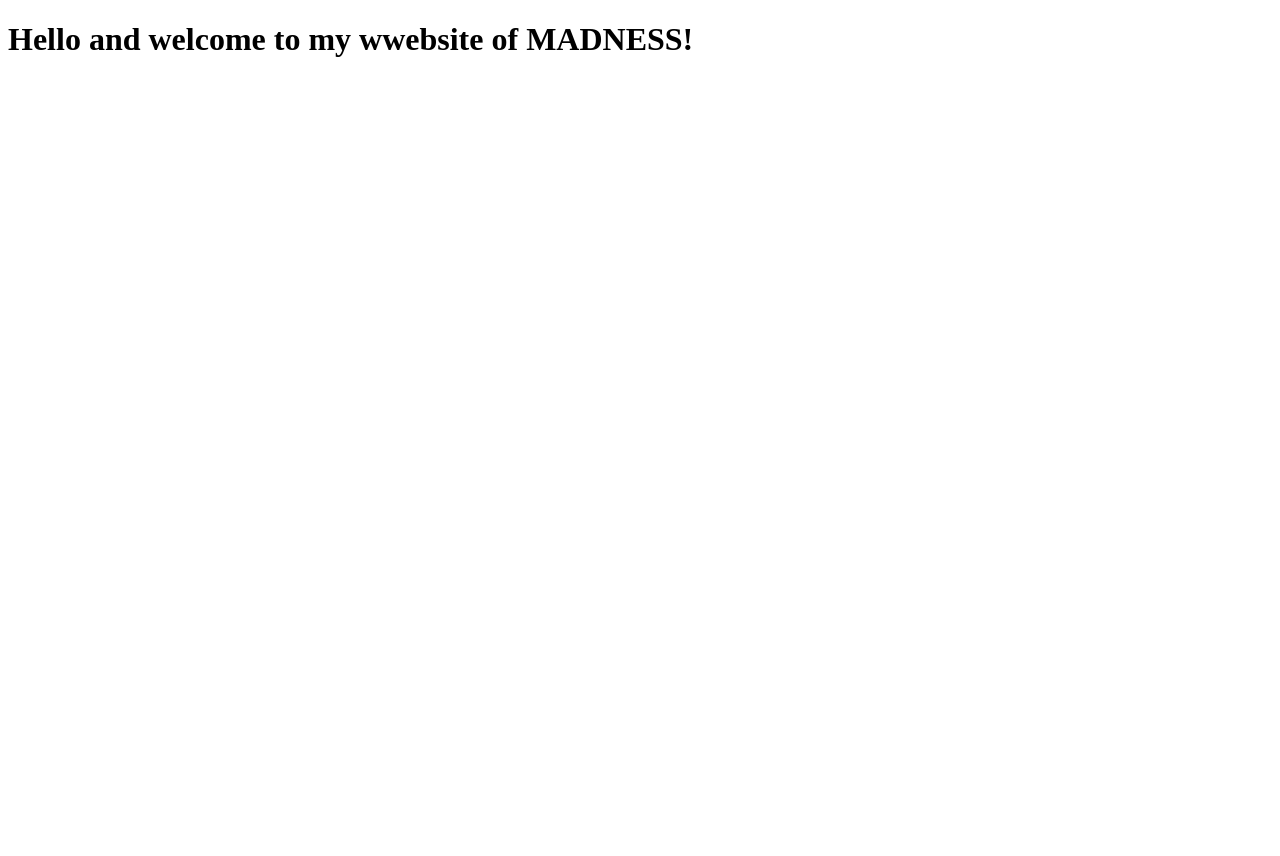
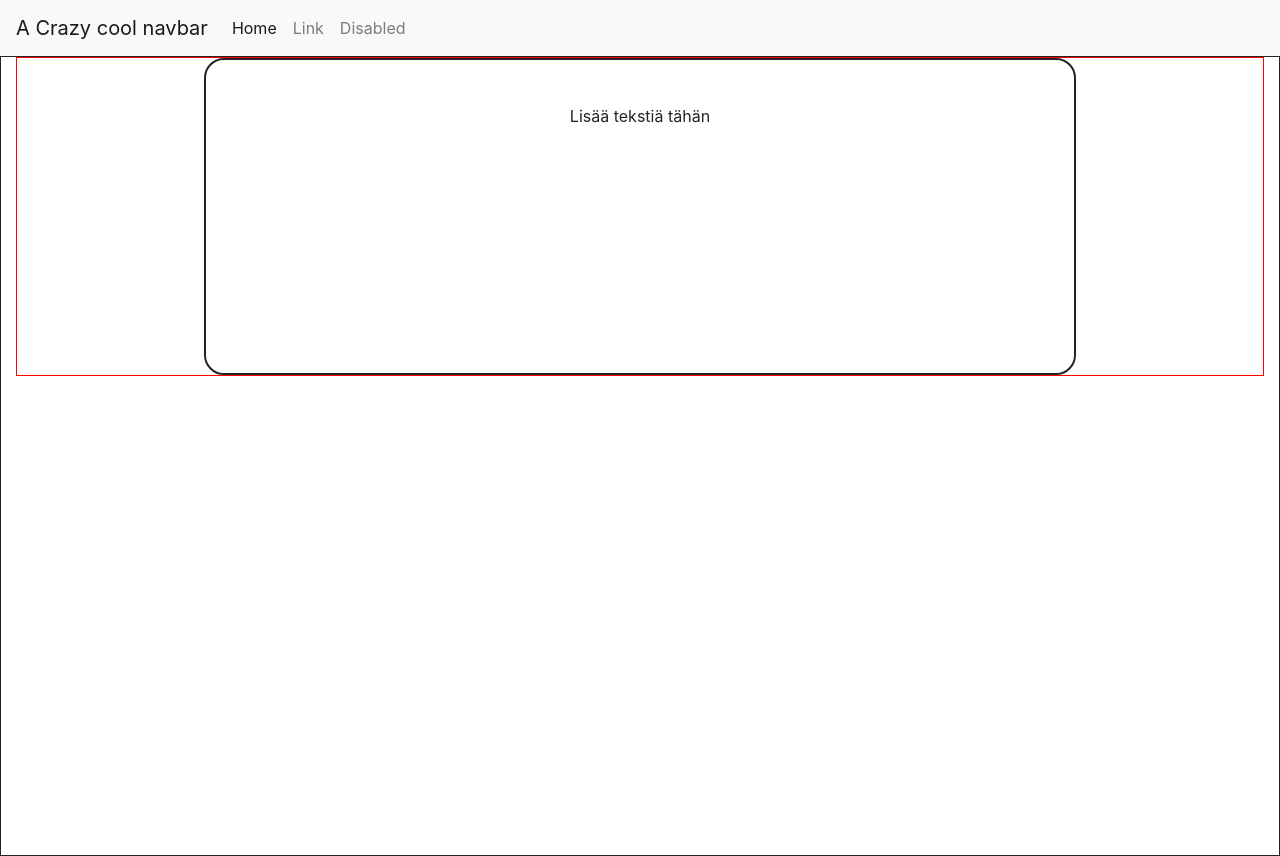
Before and after one commit to KingOrc3212/KingOrc3212.github.io, a plain HTML site: page index.html in a window 1280 px wide. Before the commit the page ends 800 px from the top, so only its background shows below. Drawn offline with nearby package versions, Linux system fonts and the light colour scheme.

Commit message:
summary:
changed some stuff on the web page
still gotta add a background and some real stuff

```diff
--- a/index.html
+++ b/index.html
@@ -4,8 +4,40 @@
     <meta charset="UTF-8">
     <meta name="viewport" content="width=device-width, initial-scale=1.0">
     <title>KingOrcs Website of Madness</title>
+    <link rel="stylesheet" href="style.css">
+    <link rel="stylesheet" href="https://cdn.jsdelivr.net/npm/bootstrap@4.6.2/dist/css/bootstrap.min.css">
+    <script src="https://cdn.jsdelivr.net/npm/jquery@3.7.1/dist/jquery.slim.min.js"></script>
+    <script src="https://cdn.jsdelivr.net/npm/popper.js@1.16.1/dist/umd/popper.min.js"></script>
+    <script src="https://cdn.jsdelivr.net/npm/bootstrap@4.6.2/dist/js/bootstrap.bundle.min.js"></script>
+
 </head>
 <body>
-    <h1>Hello and welcome to my wwebsite of MADNESS!</h1>
+    <nav class="navbar navbar-expand-lg navbar-light bg-light">
+        <a class="navbar-brand" href="#">A Crazy cool navbar</a>
+        <button class="navbar-toggler" type="button" data-toggle="collapse" data-target="#navbarTogglerDemo02" aria-controls="navbarTogglerDemo02" aria-expanded="false" aria-label="Toggle navigation">
+          <span class="navbar-toggler-icon"></span>
+        </button>
+
+        <div class="collapse navbar-collapse" id="navbarTogglerDemo02">
+          <ul class="navbar-nav mr-auto mt-2 mt-lg-0">
+            <li class="nav-item active">
+              <a class="nav-link" href="#">Home</a>
+            </li>
+            <li class="nav-item">
+              <a class="nav-link" href="#">Link</a>
+            </li>
+            <li class="nav-item">
+              <a class="nav-link" href="#">Disabled</a>
+            </li>
+          </ul>
+        </div>
+      </nav>
+    <div class="container-fluid wrap">
+        <div class="inner-wrap">
+            <div class="con">
+                <p>Lisää tekstiä tähän</p>
+            </div>
+        </div>
+    </div>
 </body>
 </html>
--- /dev/null
+++ b/style.css
@@ -0,0 +1,22 @@
+.wrap{
+    height: 100vh ;
+    border: 1px solid;
+}
+
+.inner-wrap{
+    height: 40%;
+    width: 100%;
+    border: 1px solid red;
+    padding-left:15% ;
+    padding-right:15% ;
+}
+
+.con{
+    border: 2px solid;
+    border-radius: 20px;
+    height: 100%;
+    width: 100%;
+    padding: 5%;
+
+    text-align: center;
+}
```
